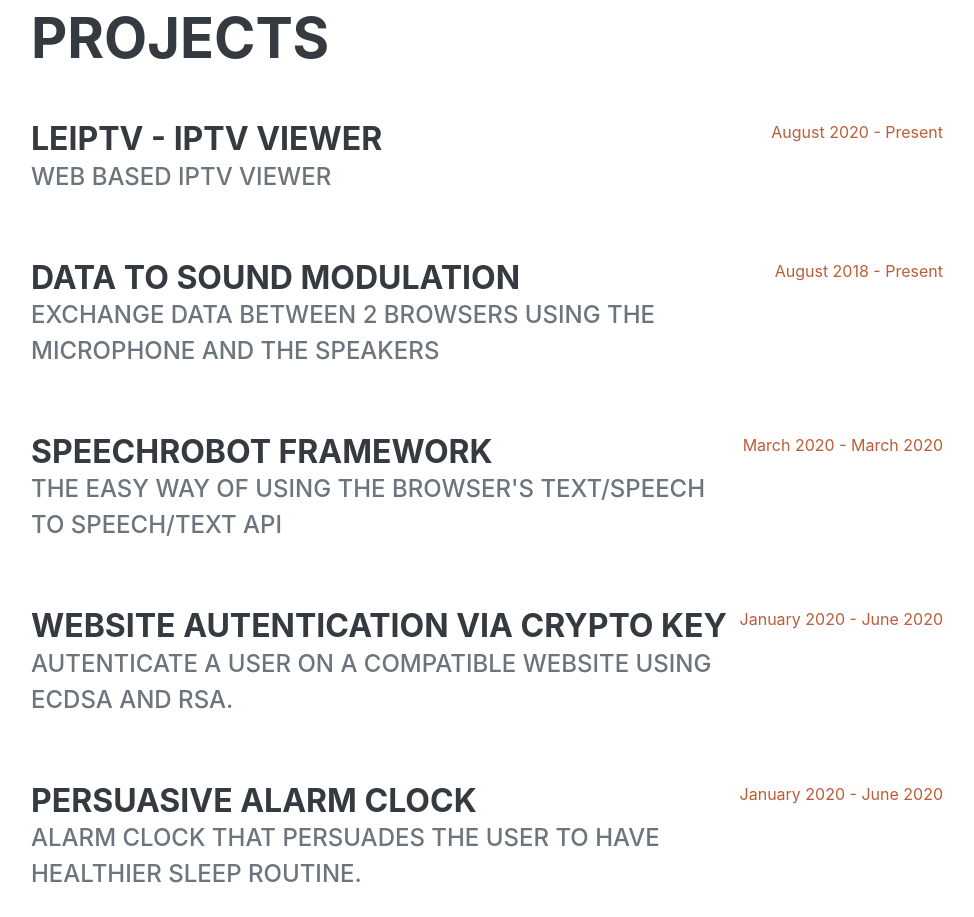
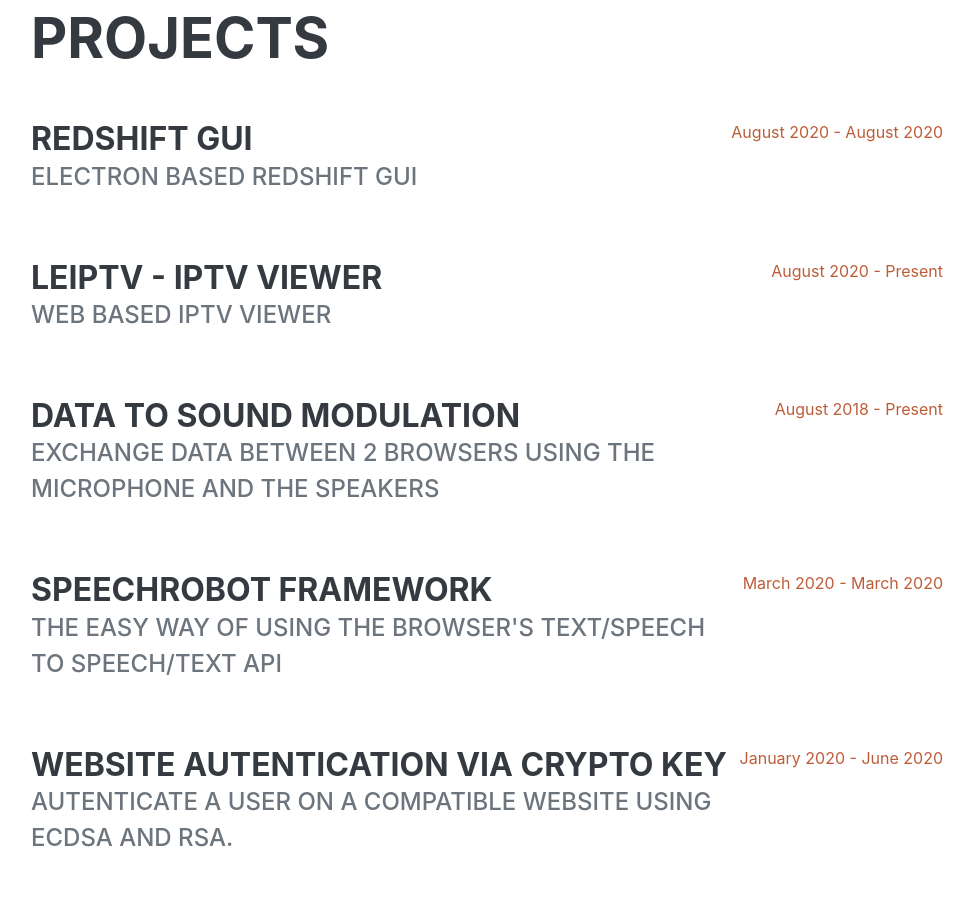
Before and after one commit to Zlynt/zlynt.github.io, a plain HTML site: page index.html in a window 1280 px wide. Shown: the part 4080-4997 px from the top of the page, without its empty margins (289-1263 px from the left). Drawn offline with nearby package versions, Linux system fonts and the light colour scheme; a web font is replaced by a local one.

Commit message:
Added Redshift GUI

```diff
--- a/index.html
+++ b/index.html
@@ -189,6 +189,14 @@
 
                 <div class="d-flex flex-column flex-md-row justify-content-between mb-5">
                     <div class="flex-grow-1">
+                        <h3 class="mb-0">Redshift GUI</h3>
+                        <div class="subheading mb-3">Electron based Redshift GUI</div>
+                    </div>
+                    <div class="flex-shrink-0"><span class="text-primary">August 2020 - August 2020</span></div>
+                </div>
+
+                <div class="d-flex flex-column flex-md-row justify-content-between mb-5">
+                    <div class="flex-grow-1">
                         <h3 class="mb-0">LeIPTV - IPTV Viewer</h3>
                         <div class="subheading mb-3">Web Based IPTV Viewer</div>
                     </div>
```
